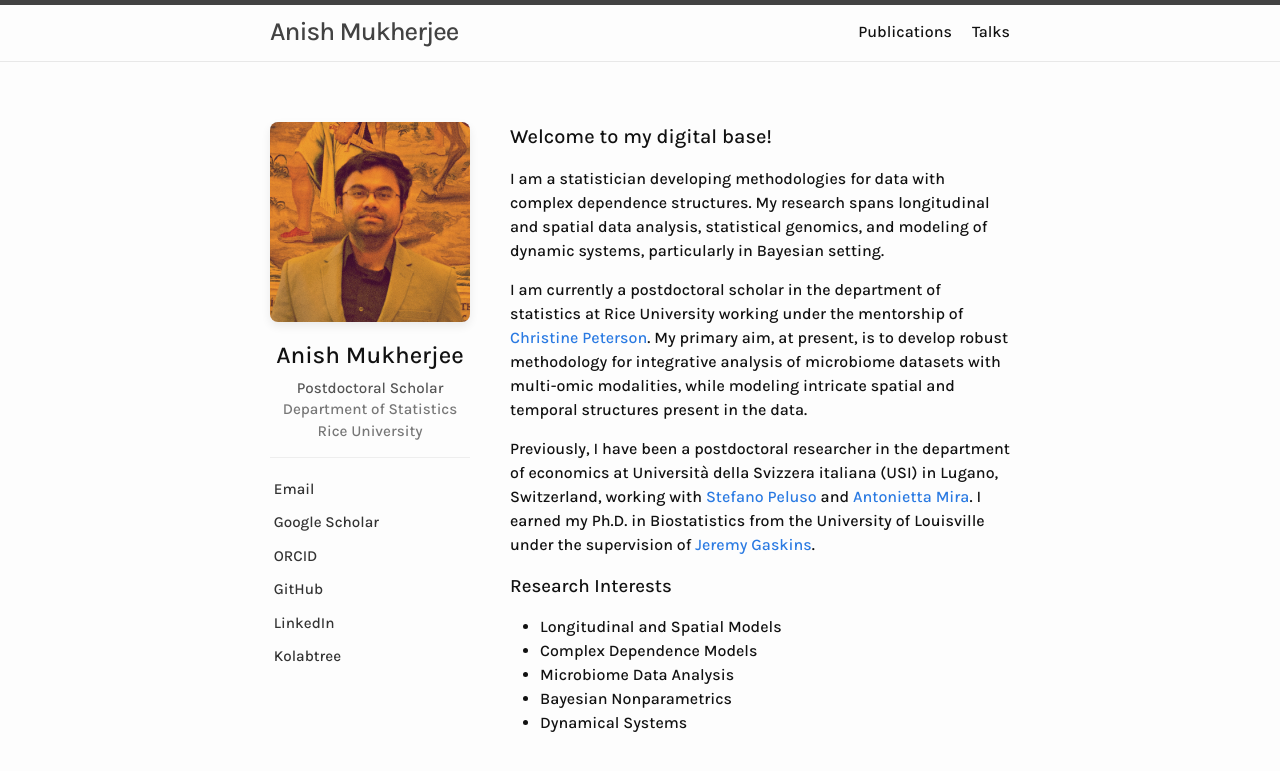
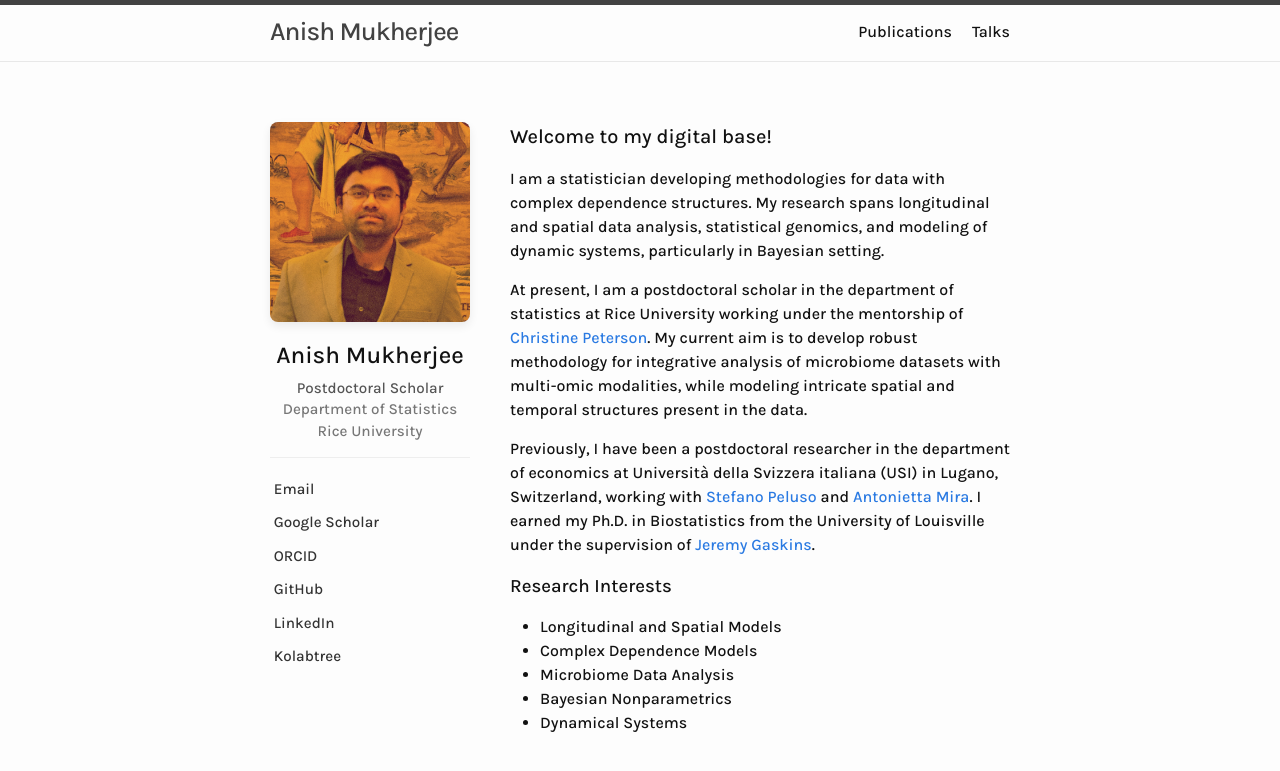
Before and after one commit to anishspace/anishspace.github.io, a Jekyll site: the page built from index.markdown, in a window 1280 px wide. Shown: the top 771 px of the page. Built offline with Jekyll 4.4.1, drawn with Linux system fonts in a browser that asks for light colours.

Commit message:
Update index.markdown

```diff
--- a/index.markdown
+++ b/index.markdown
@@ -88,7 +88,7 @@
 
     <p>I am a statistician developing methodologies for data with complex dependence structures. My research spans longitudinal and spatial data analysis, statistical genomics, and modeling of dynamic systems, particularly in Bayesian setting. </p>
 
-    <p>I am currently a postdoctoral scholar in the department of statistics at Rice University working under the mentorship of <a href="https://sites.google.com/rice.edu/cbpeterson/">Christine Peterson</a>. My primary aim, at present, is to develop robust methodology for integrative analysis of microbiome datasets with multi-omic modalities, while modeling intricate spatial and temporal structures present in the data.</p>
+    <p>At present, I am a postdoctoral scholar in the department of statistics at Rice University working under the mentorship of <a href="https://sites.google.com/rice.edu/cbpeterson/">Christine Peterson</a>. My current aim is to develop robust methodology for integrative analysis of microbiome datasets with multi-omic modalities, while modeling intricate spatial and temporal structures present in the data.</p>
 
     <p>Previously, I have been a postdoctoral researcher in the department of economics at Università della Svizzera italiana (USI) in Lugano, Switzerland, working with <a href="https://publires.unicatt.it/en/persons/stefano-peluso/">Stefano Peluso</a> and <a href="http://usi.to/exz">Antonietta Mira</a>. I earned my Ph.D. in Biostatistics from the University of Louisville under the supervision of <a href="https://profiles.louisville.edu/jeremy.gaskins">Jeremy Gaskins</a>.
     </p>
```
